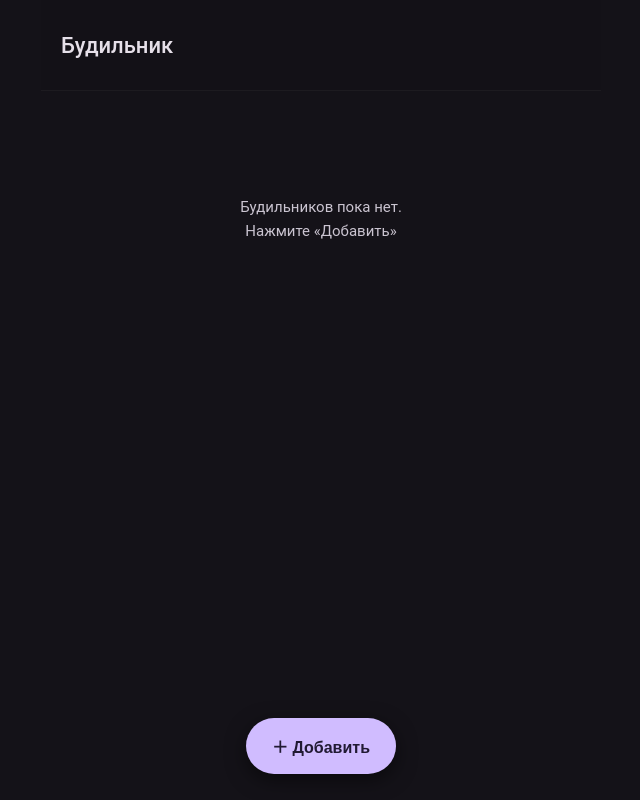
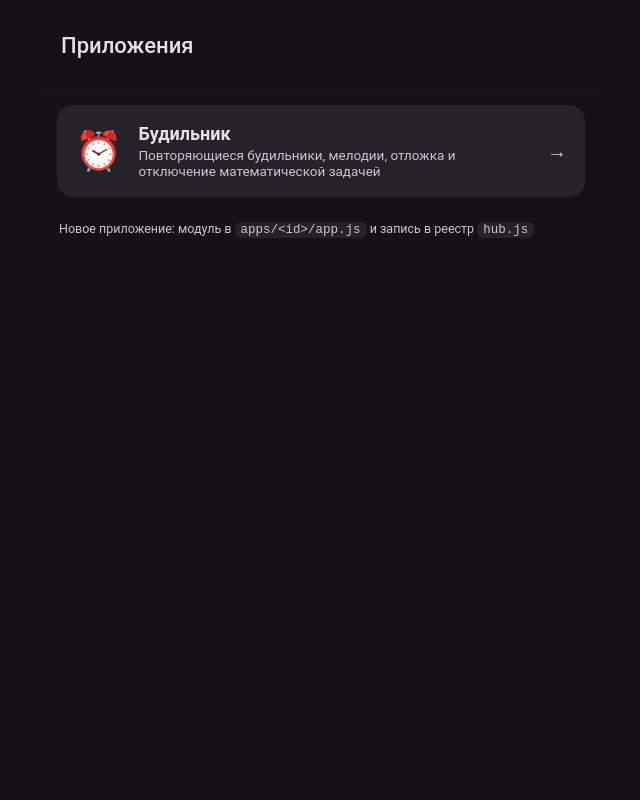
Before and after one commit to anton-barabanov/alarmclock, a plain HTML site: page web/index.html in a window 1280 px wide. Shown: the whole page, without its empty margins (319-959 px from the left). Drawn offline with Linux system fonts and the light colour scheme.

Commit message:
Web: app hub with pluggable application registry, alarm moved to apps/alarm module

```diff
--- a/web/app.js
+++ b/web/apps/alarm/app.js
@@ -117,18 +117,25 @@ let alarms = store.load();
 let route = { name: "list" };
 let firedKeys = new Set();
 let snoozes = {};
+let rootEl = null;
+let ringingEl = null;
+let hubCtx = null;
+let tickTimer = null;
 
 function persist() { store.save(alarms); }
 
 function render() {
-  const app = document.getElementById("app");
-  if (route.name === "list") renderList(app);
-  else renderEdit(app, route.alarmId);
+  if (!rootEl) return;
+  if (route.name === "list") renderList();
+  else renderEdit(route.alarmId);
 }
 
-function renderList(app) {
-  app.innerHTML = `
-    <div class="topbar"><h1>Будильник</h1></div>
+function renderList() {
+  rootEl.innerHTML = `
+    <div class="topbar">
+      <button class="back" id="home-btn" title="К приложениям">⌂</button>
+      <h1>Будильник</h1>
+    </div>
     <div class="list">
       ${alarms.length === 0 ? `<div class="empty">Будильников пока нет.\nНажмите «Добавить»</div>` : ""}
       ${alarms.map((a) => `
@@ -150,14 +157,15 @@ function renderList(app) {
     route = { name: "edit", alarmId: null };
     render();
   };
-  app.querySelectorAll(".card").forEach((card) => {
+  document.getElementById("home-btn").onclick = () => hubCtx && hubCtx.back();
+  rootEl.querySelectorAll(".card").forEach((card) => {
     card.onclick = (e) => {
       if (e.target.closest(".switch")) return;
       route = { name: "edit", alarmId: Number(card.dataset.id) };
       render();
     };
   });
-  app.querySelectorAll(".switch input").forEach((sw) => {
+  rootEl.querySelectorAll(".switch input").forEach((sw) => {
     sw.onchange = () => {
       const id = Number(sw.closest(".switch").dataset.toggle);
       const a = alarms.find((x) => x.id === id);
@@ -169,13 +177,14 @@ function renderList(app) {
   });
 }
 
-function renderEdit(app, alarmId) {
+function renderEdit(alarmId) {
   const isNew = alarmId === null;
   const initial = isNew ? newAlarm() : alarms.find((a) => a.id === alarmId);
+  if (!initial) { route = { name: "list" }; render(); return; }
   const draft = { ...initial, ringtoneId: initial.ringtoneId || "" };
   const timeValue = `${pad2(draft.hour)}:${pad2(draft.minute)}`;
 
-  app.innerHTML = `
+  rootEl.innerHTML = `
     <div class="topbar">
       <button class="back" id="back-btn">←</button>
       <h1>${isNew ? "Новый будильник" : "Будильник"}</h1>
@@ -242,14 +251,6 @@ function renderEdit(app, alarmId) {
     };
   });
   document.getElementById("vibrate-input").onchange = (e) => { draft.vibrate = e.target.checked; };
-  document.querySelectorAll("#ringtone-chips .chip").forEach((chip) => {
-    chip.onclick = () => {
-      draft.ringtoneId = chip.dataset.ringtone;
-      document.querySelectorAll("#ringtone-chips .chip").forEach((c) => c.classList.remove("selected"));
-      chip.classList.add("selected");
-      previewMelody(chip.dataset.ringtone);
-    };
-  });
   const snoozeInput = document.getElementById("snooze-input");
   snoozeInput.oninput = () => {
     draft.snoozeMinutes = Number(snoozeInput.value);
@@ -260,6 +261,14 @@ function renderEdit(app, alarmId) {
       draft.mathDifficulty = chip.dataset.diff;
       document.getElementById("diff-chips").querySelectorAll(".chip").forEach((c) => c.classList.remove("selected"));
       chip.classList.add("selected");
+    };
+  });
+  document.querySelectorAll("#ringtone-chips .chip").forEach((chip) => {
+    chip.onclick = () => {
+      draft.ringtoneId = chip.dataset.ringtone;
+      document.querySelectorAll("#ringtone-chips .chip").forEach((c) => c.classList.remove("selected"));
+      chip.classList.add("selected");
+      previewMelody(chip.dataset.ringtone);
     };
   });
   document.getElementById("save-btn").onclick = () => {
@@ -288,13 +297,12 @@ function escapeAttr(s) { return escapeHtml(s).replace(/"/g, "&quot;"); }
 let audioCtx = null;
 let soundTimer = null;
 let vibrateTimer = null;
+let previewTimer = null;
 
 function unlockAudio() {
   if (!audioCtx) audioCtx = new (window.AudioContext || window.webkitAudioContext)();
   if (audioCtx.state === "suspended") audioCtx.resume();
 }
-
-document.addEventListener("pointerdown", unlockAudio, { once: true });
 
 function note(when, dur, freq, opts = {}) {
   const osc = audioCtx.createOscillator();
@@ -362,8 +370,6 @@ function startAlarmSound(ringtoneId) {
   soundTimer = setInterval(scheduleOnce, melody.ms);
 }
 
-let previewTimer = null;
-
 function previewMelody(id) {
   unlockAudio();
   const melody = MELODIES[id] || MELODIES.classic;
@@ -375,6 +381,7 @@ function previewMelody(id) {
 function stopAlarmSound() {
   if (soundTimer) { clearInterval(soundTimer); soundTimer = null; }
   if (vibrateTimer) { clearInterval(vibrateTimer); vibrateTimer = null; }
+  if (previewTimer) { clearTimeout(previewTimer); previewTimer = null; }
   if (navigator.vibrate) navigator.vibrate(0);
 }
 
@@ -395,8 +402,7 @@ function startRinging(alarm, isTest = false) {
     wrong: false,
     answer: "",
   };
-  const el = document.getElementById("ringing");
-  el.classList.remove("hidden");
+  ringingEl.classList.remove("hidden");
   drawRinging();
   startAlarmSound(alarm.ringtoneId);
   if (alarm.vibrate) startVibrate();
@@ -404,8 +410,7 @@ function startRinging(alarm, isTest = false) {
 
 function drawRinging() {
   const { alarm, problem, wrong } = ringing;
-  const el = document.getElementById("ringing");
-  el.innerHTML = `
+  ringingEl.innerHTML = `
     <div class="ring-card">
       <div class="ring-time">${formatTimeOfDay(alarm.hour, alarm.minute)}</div>
       ${alarm.label ? `<div class="ring-label">${escapeHtml(alarm.label)}</div>` : ""}
@@ -460,12 +465,12 @@ function drawRinging() {
 
 function stopRinging() {
   stopAlarmSound();
-  document.getElementById("ringing").classList.add("hidden");
-  document.getElementById("ringing").innerHTML = "";
+  ringingEl.classList.add("hidden");
+  ringingEl.innerHTML = "";
   ringing = null;
 }
 
-setInterval(() => {
+function tick() {
   if (ringing) return;
   const now = new Date();
   const hh = now.getHours(), mm = now.getMinutes();
@@ -488,8 +493,30 @@ setInterval(() => {
     }
   }
   if (firedKeys.size > 200) firedKeys = new Set([...firedKeys].slice(-100));
-}, 1000);
+}
 
-window.addEventListener("beforeunload", stopAlarmSound);
-
-render();
+export const alarmApp = {
+  id: "alarm",
+  title: "Будильник",
+  description: "Повторяющиеся будильники, мелодии, отложка и отключение математической задачей",
+  icon: "⏰",
+  mount(root, ctx) {
+    rootEl = root;
+    hubCtx = ctx;
+    ringingEl = document.createElement("div");
+    ringingEl.className = "ringing hidden";
+    document.body.appendChild(ringingEl);
+    route = { name: "list" };
+    render();
+    tickTimer = setInterval(tick, 1000);
+    return () => {
+      stopRinging();
+      stopAlarmSound();
+      if (tickTimer) { clearInterval(tickTimer); tickTimer = null; }
+      if (ringingEl && ringingEl.parentNode) ringingEl.parentNode.removeChild(ringingEl);
+      ringingEl = null;
+      rootEl = null;
+      hubCtx = null;
+    };
+  },
+};
--- /dev/null
+++ b/web/hub.js
@@ -0,0 +1,47 @@
+import { alarmApp } from "./apps/alarm/app.js";
+
+const APPS = [alarmApp];
+
+const root = document.getElementById("app");
+let cleanup = null;
+
+function parseHash() {
+  const m = (location.hash || "").match(/^#\/app\/([\w-]+)/);
+  return m ? m[1] : null;
+}
+
+function renderHub() {
+  root.innerHTML = `
+    <div class="topbar"><h1>Приложения</h1></div>
+    <div class="hub">
+      ${APPS.map((app) => `
+        <div class="hub-card" data-app="${app.id}">
+          <div class="hub-icon">${app.icon}</div>
+          <div class="hub-info">
+            <div class="hub-title">${app.title}</div>
+            <div class="hub-desc">${app.description}</div>
+          </div>
+          <div class="hub-arrow">→</div>
+        </div>`).join("")}
+    </div>
+    <div class="hub-footer">Новое приложение: модуль в <code>apps/&lt;id&gt;/app.js</code> и запись в реестр <code>hub.js</code></div>
+  `;
+  root.querySelectorAll(".hub-card").forEach((card) => {
+    card.onclick = () => { location.hash = `#/app/${card.dataset.app}`; };
+  });
+}
+
+function render() {
+  if (cleanup) { cleanup(); cleanup = null; }
+  root.innerHTML = "";
+  const id = parseHash();
+  const app = APPS.find((a) => a.id === id);
+  if (!app) {
+    renderHub();
+    return;
+  }
+  cleanup = app.mount(root, { back: () => { location.hash = "#/"; } }) || null;
+}
+
+window.addEventListener("hashchange", render);
+render();
--- a/web/index.html
+++ b/web/index.html
@@ -3,12 +3,11 @@
 <head>
 <meta charset="utf-8">
 <meta name="viewport" content="width=device-width, initial-scale=1">
-<title>Будильник</title>
+<title>Приложения</title>
 <link rel="stylesheet" href="style.css">
 </head>
 <body>
 <div id="app"></div>
-<div id="ringing" class="ringing hidden"></div>
-<script src="app.js"></script>
+<script type="module" src="hub.js"></script>
 </body>
 </html>
--- a/web/style.css
+++ b/web/style.css
@@ -263,3 +263,44 @@ body {
 .math-box input.wrong { border-color: var(--error); }
 .math-box .wrong-msg { color: var(--error); font-size: 14px; }
 .ring-card .btn { margin-top: 10px; }
+
+.hub {
+  max-width: 560px;
+  margin: 0 auto;
+  padding: 14px 16px;
+  display: flex;
+  flex-direction: column;
+  gap: 12px;
+}
+.hub-card {
+  display: flex;
+  align-items: center;
+  gap: 16px;
+  background: var(--surface-2);
+  border-radius: 16px;
+  padding: 18px;
+  cursor: pointer;
+  transition: transform 0.08s ease;
+}
+.hub-card:active { transform: scale(0.985); }
+.hub-icon { font-size: 38px; line-height: 1; }
+.hub-info { flex: 1; min-width: 0; }
+.hub-title { font-size: 18px; font-weight: 600; }
+.hub-desc {
+  font-size: 13.5px;
+  color: var(--on-surface-var);
+  margin-top: 3px;
+}
+.hub-arrow { color: var(--on-surface-var); font-size: 20px; }
+.hub-footer {
+  max-width: 560px;
+  margin: 10px auto 40px;
+  padding: 0 18px;
+  font-size: 12.5px;
+  color: var(--on-surface-var);
+}
+.hub-footer code {
+  background: var(--surface-2);
+  padding: 1px 6px;
+  border-radius: 6px;
+}
```
